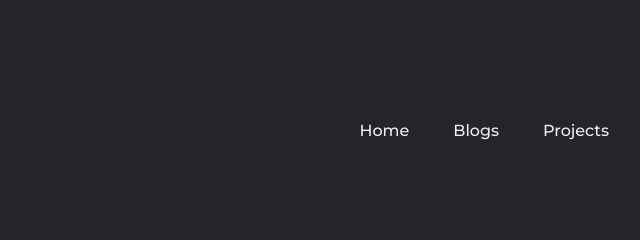
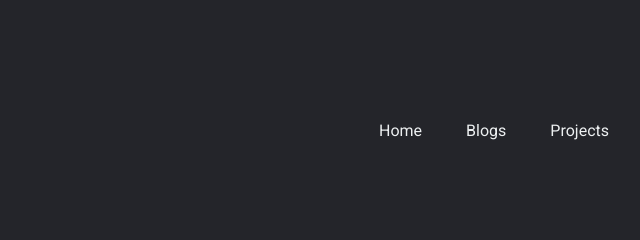
Before and after one commit to yashvardhan05/My-Portfolio, a plain HTML site: page index.html in a window 1280 px wide. Shown: the top 240 px of the page, 523-1163 px from the left. Drawn offline with Linux system fonts and the light colour scheme.

Commit message:
font changes

```diff
--- a/styles.css
+++ b/styles.css
@@ -1,5 +1,5 @@
 @import url('https://fonts.googleapis.com/css2?family=Montserrat:wght@500&display=swap');
-
+@import url('https://fonts.googleapis.com/css2?family=Roboto&display=swap');
 *{
     box-sizing: border-box;
     margin: 0;
@@ -12,7 +12,7 @@ body{
 }
 
 li,a, button{
-    font-family: 'Montserrat', sans-serif;
+    font-family: 'Roboto', sans-serif;
     font-weight: 500;
     font-size: 16px;
     color: #edf0f1;
```
